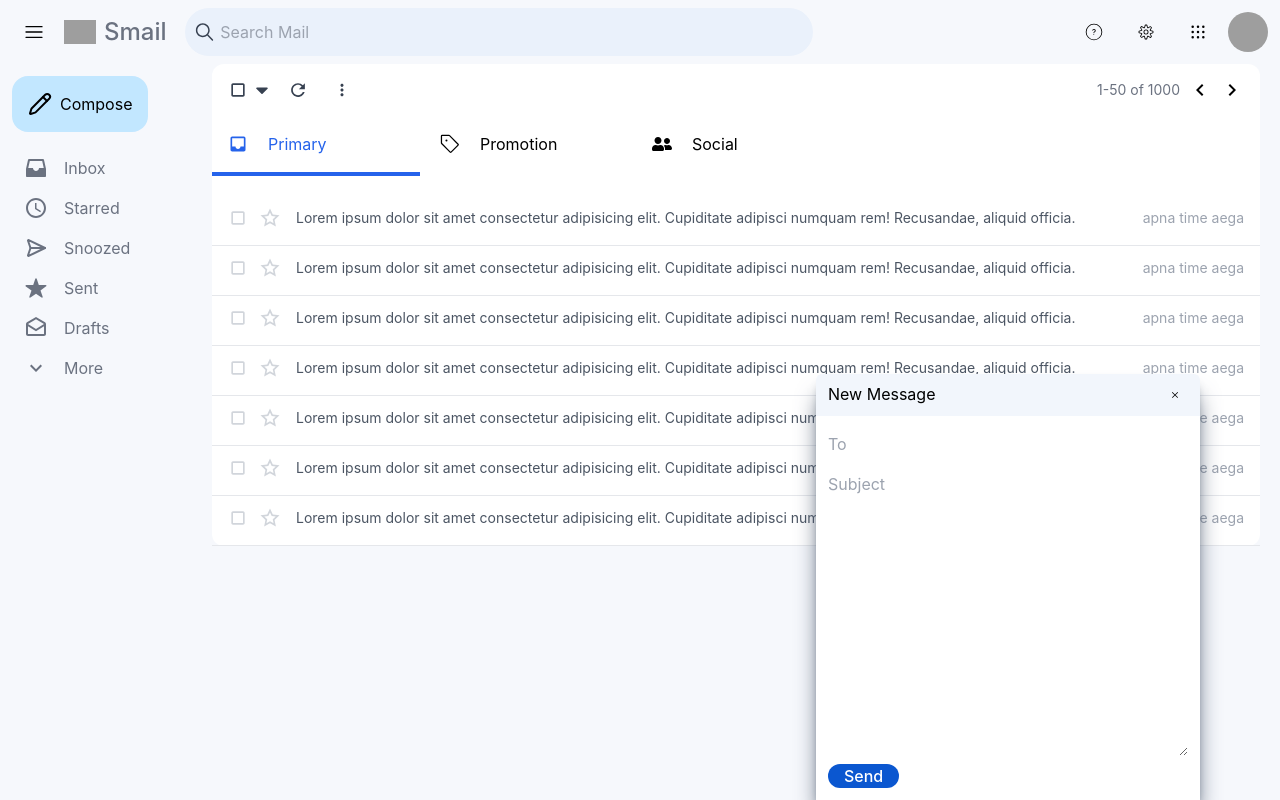
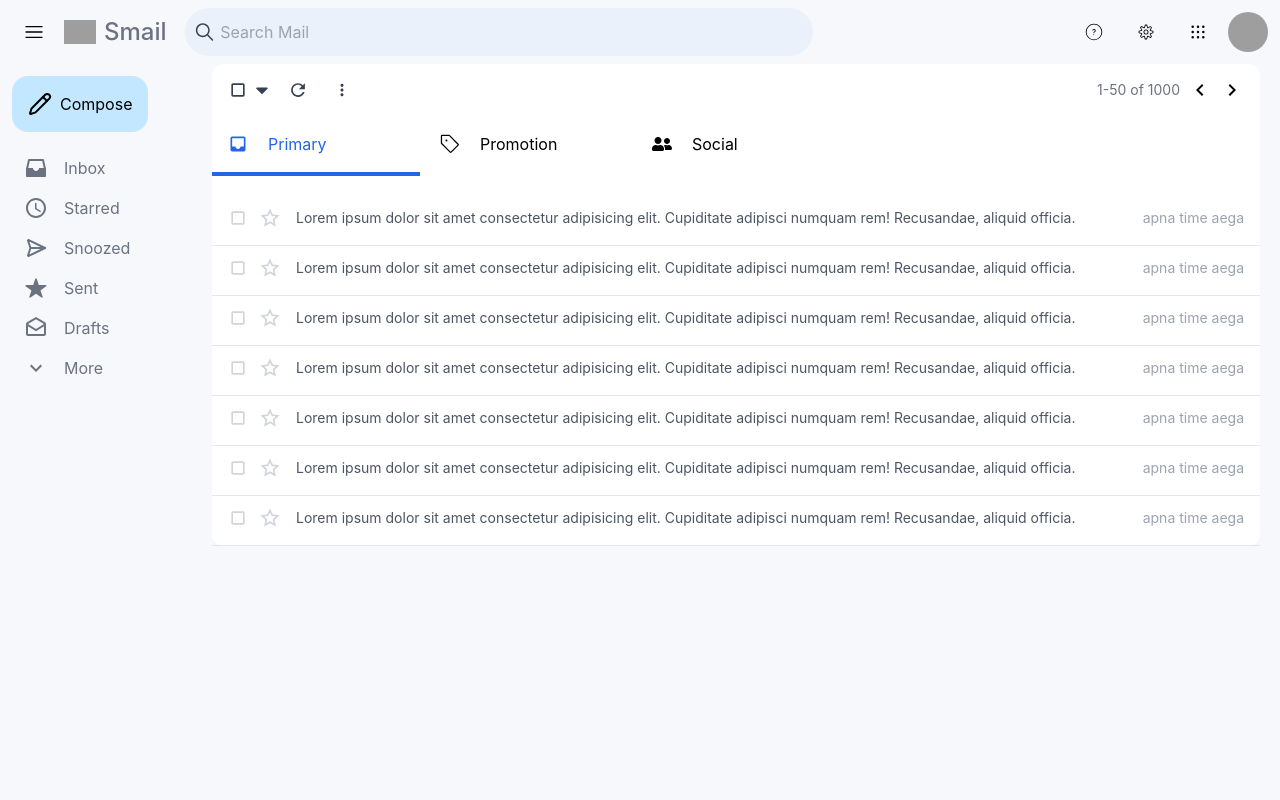
Before and after one commit to CoolShivas/007--React_Redux_Mail_Box, a React (Vite) app in the folder mail_box_clone/: page / in a window 1280 px wide. Built offline with nearby package versions, Linux system fonts and the light colour scheme; grey boxes are pictures that could not be loaded.

Commit message:
Added onCLick event listener using dispatch action on SideBar Page to open the Compose Box i.e, SendMail. As well as using useSelector to select the initial state and render it by condition whether block or hidden when the action is dispatch. Therefore, Compose Box is open.

```diff
--- a/mail_box_clone/src/components/main/SideBar.jsx
+++ b/mail_box_clone/src/components/main/SideBar.jsx
@@ -1,3 +1,4 @@
+import { useDispatch } from "react-redux";
 import { RiInbox2Fill } from "react-icons/ri";
 import { MdKeyboardArrowDown } from "react-icons/md";
 import { MdOutlineDrafts } from "react-icons/md";
@@ -5,7 +6,7 @@ import { TbSend2 } from "react-icons/tb";
 import { MdOutlineWatchLater } from "react-icons/md";
 import { IoIosStar } from "react-icons/io";
 import { LuPencil } from "react-icons/lu";
-import { useState } from "react";
+import { setOpenCompose } from "../store/reduxStore";
 
 
 
@@ -40,7 +41,7 @@ const sideBarItems = [
 
 const SideBar = () => {
 
-    const [openCompose, setOpenCompose] = useState(false);
+    // const [openCompose, setOpenCompose] = useState(false);
 
     // So, we in the SideBar and the Compose Btn is located here. But, the most important thing is that Compose Functional Component i.e, SendMail is an another file and to implement this local useState Hook either we have to make the SendMail Function here. Or we can pass the openCompose as props to that place.
 
@@ -48,12 +49,17 @@ const SideBar = () => {
 
     //   This is a local state variable that can be used in this functional component or either can be accessible in another functional component with the help of props drill or by context api. But, the best way is the Redux store now a days. Where, we pass the openCompose and setOpenCompose state there and can be access any where in the program. So, install react-redux and @reduxjs/toolkit.
 
+    const dispatch = useDispatch();
+
     return (
         <div className="w-[15%]">
             {/* Starting of Compose button with Icon */}
             <div className="p-3">
                 <button className="flex items-center gap-2 p-4 rounded-2xl hover:shadow-md bg-[#C2E7FF]"
-                    onClick={() => { setOpenCompose(true) }}
+                    // onClick={() => { setOpenCompose(true) }}
+                    onClick={() => {
+                        dispatch(setOpenCompose(true))
+                    }}
                 >
                     <LuPencil size={"24px"} />
                     Compose
--- a/mail_box_clone/src/components/pages/SendMail.jsx
+++ b/mail_box_clone/src/components/pages/SendMail.jsx
@@ -1,8 +1,20 @@
 import { RxCross2 } from "react-icons/rx";
+import { useSelector } from "react-redux";
 
 const SendMail = () => {
+
+    // const [openCompose, setOpenCompose] = useState(false);
+
+    // So, we in the SideBar and the Compose Btn is located here. But, the most important thing is that Compose Functional Component i.e, SendMail is an another file and to implement this local useState Hook either we have to make the SendMail Function here. Or we can pass the openCompose as props to that place.
+
+    // What is local state variable ?
+
+    //   This is a local state variable that can be used in this functional component or either can be accessible in another functional component with the help of props drill or by context api. But, the best way is the Redux store now a days. Where, we pass the openCompose and setOpenCompose state there and can be access any where in the program. So, install react-redux and @reduxjs/toolkit.
+
+    const openCompose = useSelector((store) => store.appy.openCompose);
+
     return (
-        <div className="bg-white ma-w-dxl shadow-xl shadow-slate-600 rounded-t-md">
+        <div className={`${openCompose ? "block" : "hidden"} bg-white ma-w-dxl shadow-xl shadow-slate-600 rounded-t-md`}>
             {/* Starting of Compose BODY Section (First-Row) */}
             <div className="flex px-3 py-2 bg-[#F2F6Fc] justify-between rounded-t-md">
                 {/* Starting of Compose BODY Right Section (First-Row) */}
```
